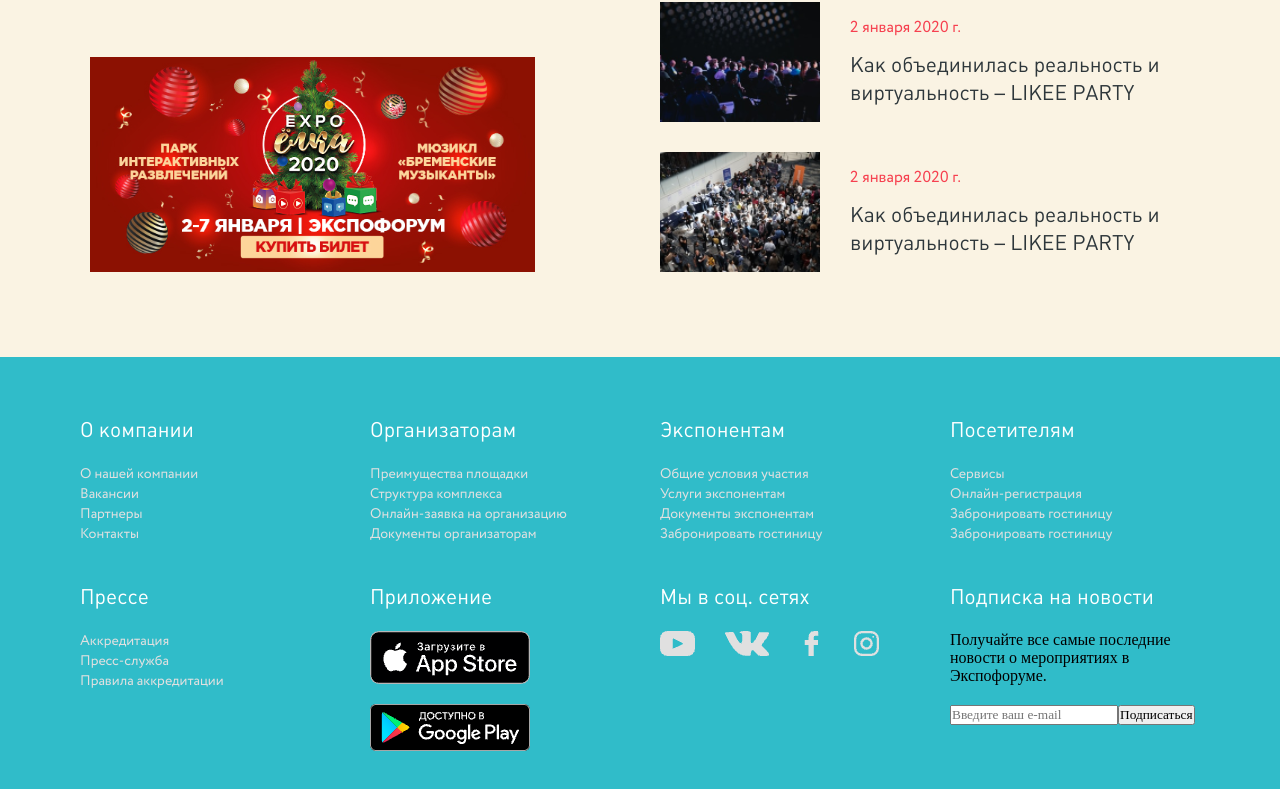
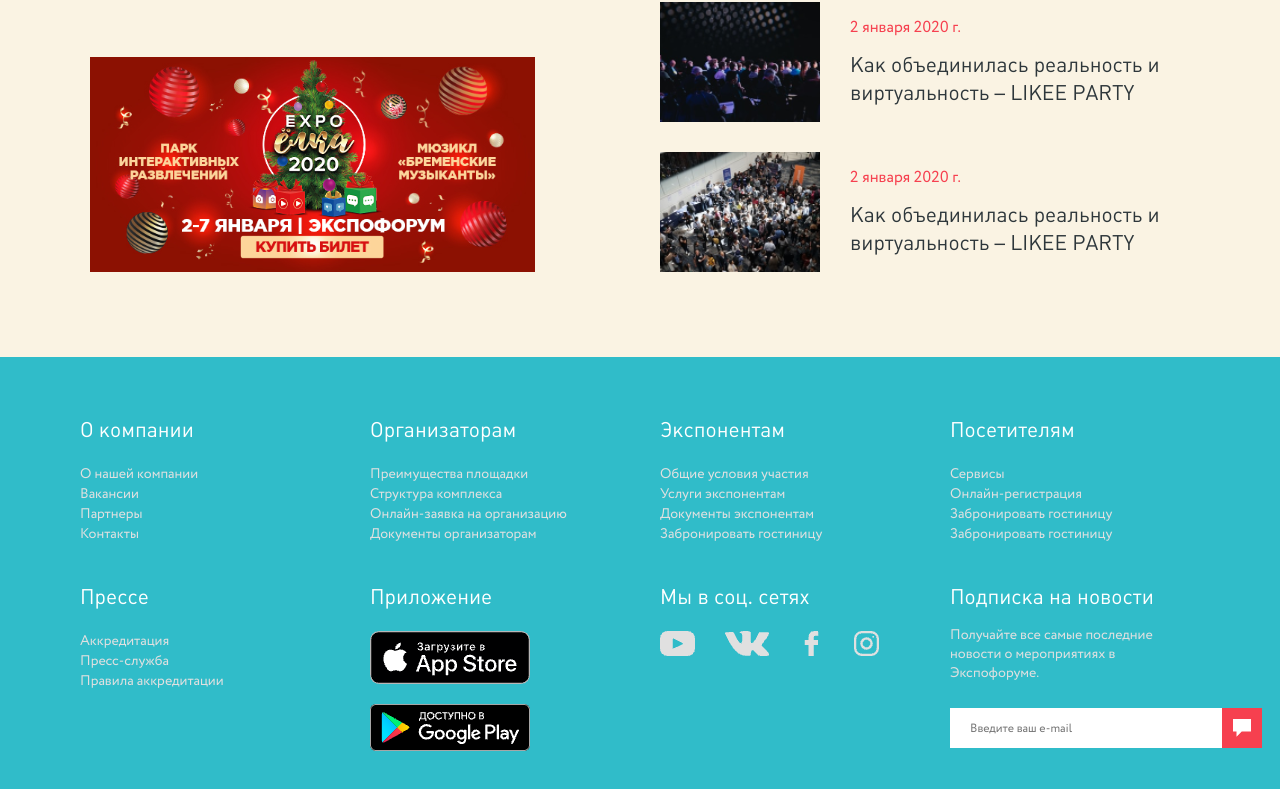
Before and after one commit to Mokkento12/expoforum, a React (Vite) app: page / in a window 1280 px wide. Shown: the part 2514-3303 px from the top of the page. Built offline with nearby package versions, Linux system fonts and the light colour scheme.

Commit message:
Newsletter+validateEmail

```diff
--- a/src/App.tsx
+++ b/src/App.tsx
@@ -4,11 +4,7 @@
 import HeroContainer from "./components/HeroContainer/HeroContainer";
 import News from "./components/News/News";
 import SideMenuItem from "./components/SideMenu/SideMenu";
-import {
-  footerColumns,
-  socialIcons,
-  subscribeButtonLabel,
-} from "./data/footerData";
+import { footerColumns, socialIcons, newsletterData } from "./data/footerData";
 
 function App() {
   return (
@@ -18,9 +14,9 @@
       <EventBlock />
       <News />
       <Footer
-        columns={footerColumns} // Колонки
-        socialIcons={socialIcons} // Соцсети
-        subscribeButtonLabel={subscribeButtonLabel} // Текст кнопки подписки
+        columns={footerColumns}
+        socialIcons={socialIcons}
+        newsletterData={newsletterData} // Передаём данные для подписки
       />
     </>
   );
--- a/src/components/Footer/Footer.tsx
+++ b/src/components/Footer/Footer.tsx
@@ -4,6 +4,7 @@
 import FooterColumnTitle from "./FooterColumnTitle/FooterColumnTitle";
 import LinkItem from "../LinkItem/LinkItem";
 import SocialIcons from "./SocialIcons/SocialIcons";
+import Newsletter from "../Newsletter/Newsletter";
 
 interface FooterColumn {
   title: string; // Заголовок колонки
@@ -13,13 +14,17 @@
 interface FooterProps {
   columns: FooterColumn[]; // Массив колонок
   socialIcons?: string[]; // Массив иконок соцсетей
-  subscribeButtonLabel?: string; // Текст кнопки подписки
+  newsletterData?: {
+    title: string; // Заголовок подписки
+    description: string; // Описание
+    buttonLabel: string; // Текст кнопки
+  };
 }
 
 const Footer: React.FC<FooterProps> = ({
   columns,
   socialIcons,
-  subscribeButtonLabel,
+  newsletterData,
 }) => {
   return (
     <footer className={styles.footer}>
@@ -53,23 +58,13 @@
         )}
 
         {/* Подписка на новости */}
-        {subscribeButtonLabel && (
+        {newsletterData && (
           <div className={styles.column}>
-            <FooterColumnTitle title="Подписка на новости" />
-            <p>
-              Получайте все самые последние новости о мероприятиях в
-              Экспофоруме.
-            </p>
-            <form className={styles.subscribeForm}>
-              <input
-                type="email"
-                placeholder="Введите ваш e-mail"
-                className={styles.subscribeInput}
-              />
-              <button type="submit" className={styles.subscribeButton}>
-                {subscribeButtonLabel}
-              </button>
-            </form>
+            <Newsletter
+              title={newsletterData.title}
+              description={newsletterData.description}
+              buttonLabel={newsletterData.buttonLabel}
+            />
           </div>
         )}
       </div>
--- /dev/null
+++ b/src/components/Newsletter/Newsletter.module.scss
@@ -0,0 +1,38 @@
+.newsletter {
+  display: flex;
+  flex-direction: column;
+  gap: 15px;
+}
+
+.newsletterDescription {
+  color: rgb(224, 224, 224);
+  font-family: Circe;
+  font-size: 14px;
+  font-weight: 400;
+  line-height: 135%;
+  text-align: left;
+  margin-bottom: 10px;
+}
+.subscribeForm {
+  display: flex;
+}
+
+.subscribeInput {
+  color: rgb(156, 156, 156);
+  font-family: Circe;
+  font-size: 12px;
+  font-weight: 400;
+  line-height: 135%;
+  text-align: left;
+  padding: 13px 92px 11px 20px;
+  border: none;
+}
+
+.subscribeButton {
+  display: flex;
+  align-items: center;
+  width: 40px;
+  padding: 11px;
+  background: rgb(246, 64, 79);
+  border: none;
+}
--- /dev/null
+++ b/src/components/Newsletter/Newsletter.tsx
@@ -0,0 +1,29 @@
+import React from "react";
+import FooterColumnTitle from "../Footer/FooterColumnTitle/FooterColumnTitle";
+import styles from "./Newsletter.module.scss";
+
+interface NewsletterProps {
+  description: string;
+}
+
+const Newsletter: React.FC<NewsletterProps> = ({ description }) => {
+  return (
+    <div className={styles.newsletter}>
+      <FooterColumnTitle title="Подписка на новости" />
+      <p className={styles.newsletterDescription}>{description}</p>
+
+      <form className={styles.subscribeForm}>
+        <input
+          type="email"
+          placeholder="Введите ваш e-mail"
+          className={styles.subscribeInput}
+        />
+        <button type="submit" className={styles.subscribeButton}>
+          <img src="/img/submit.png" alt="Submit" />
+        </button>
+      </form>
+    </div>
+  );
+};
+
+export default Newsletter;
--- a/src/data/footerData.ts
+++ b/src/data/footerData.ts
@@ -57,3 +57,8 @@
 ];
 
 export const subscribeButtonLabel = "Подписаться";
+
+export const newsletterData = {
+  description:
+    "Получайте все самые последние новости о мероприятиях в Экспофоруме.",
+};
```
Also changed, not shown: src/components/utils/validateEmail.ts (added, +13 -0 lines), public/img/submit.png (added).
